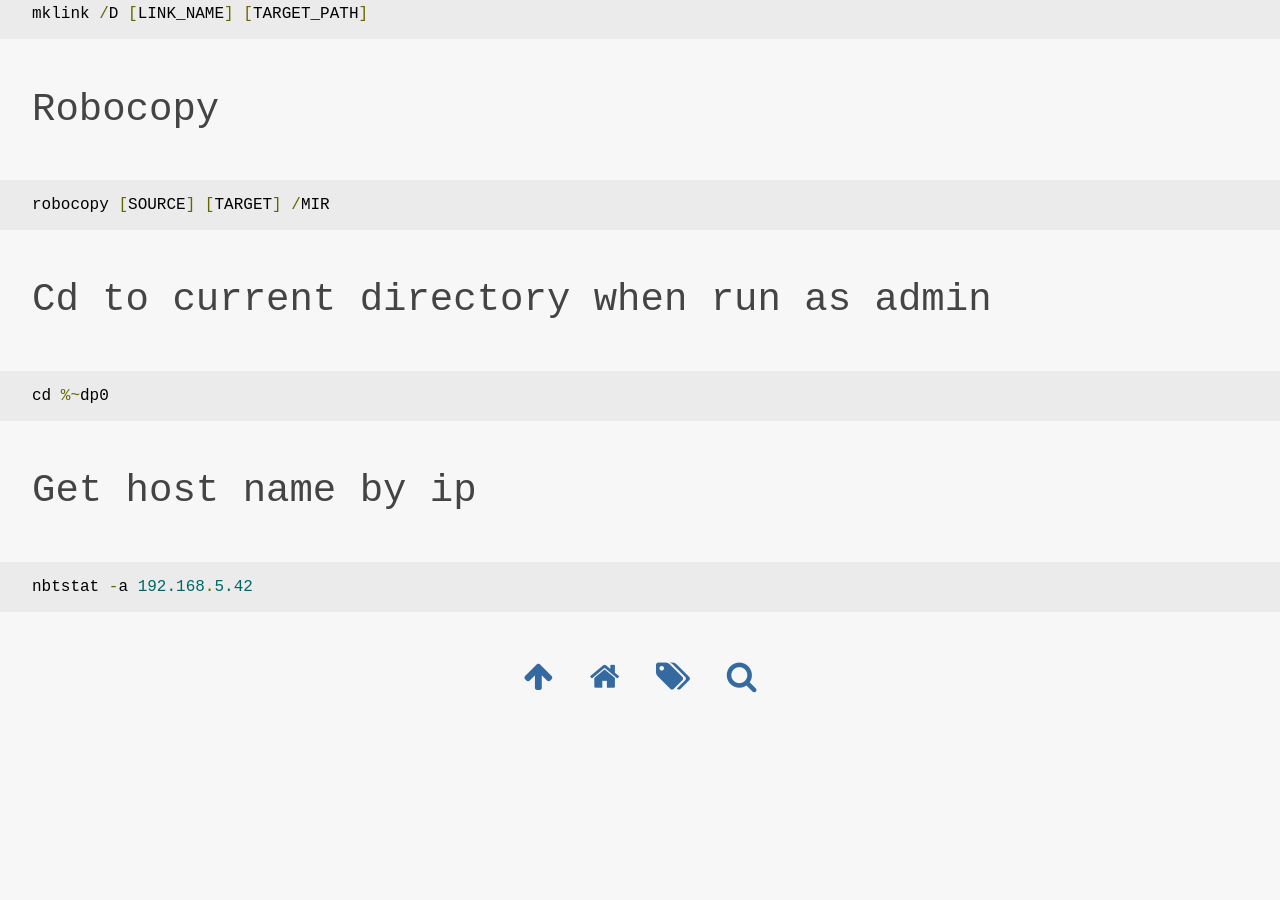
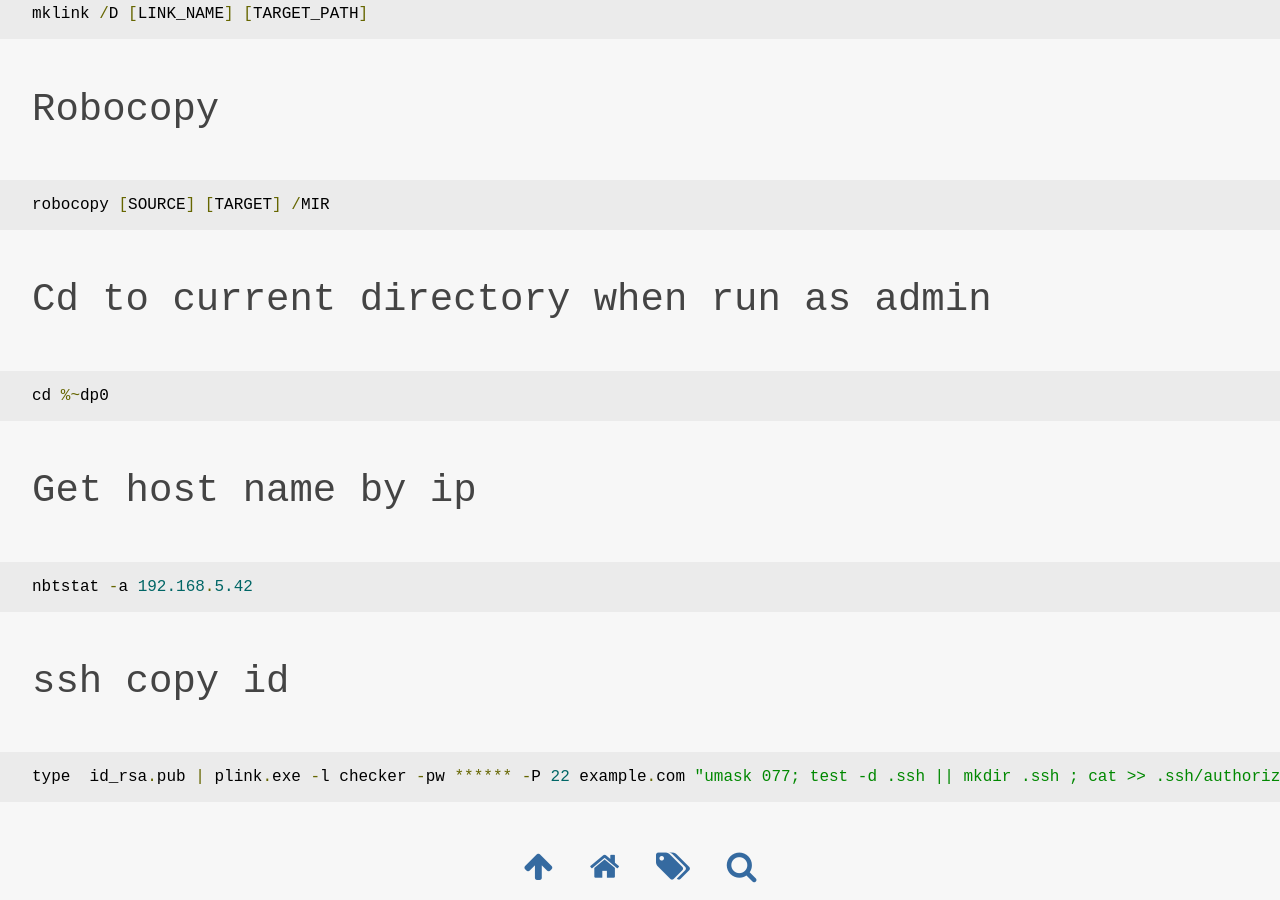
Before and after one commit to michaelbramwell/mac2000.github.com, a Jekyll site: the page built from howto/cmd.md, in a window 1280 px wide and 900 px high, scrolled down 753 px. Built offline with Jekyll 4.4.1, drawn with Linux system fonts in a browser that asks for light colours; some web fonts are replaced; before the commit the page ends 1463 px from its top, so only the background shows below that.

Commit message:
ssh copy id

```diff
--- a/howto/cmd.md
+++ b/howto/cmd.md
@@ -37,3 +37,8 @@ Get host name by ip
 -------------------
 
     nbtstat -a 192.168.5.42
+
+ssh copy id
+-----------
+
+    type  id_rsa.pub | plink.exe -l checker -pw ****** -P 22 example.com "umask 077; test -d .ssh || mkdir .ssh ; cat >> .ssh/authorized_keys"
```
